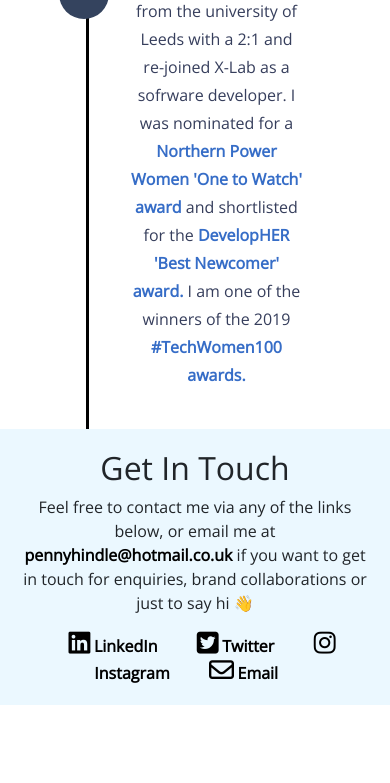
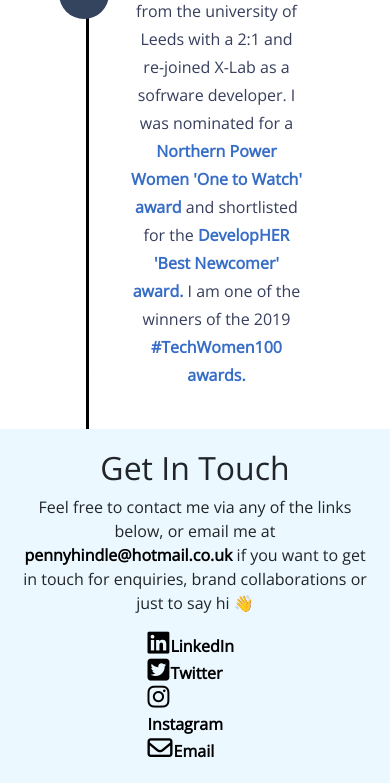
Before and after one commit to pennyhindle/blog, a plain HTML site: page index.html in a window 390 px wide. Shown: the part 1663-2446 px from the top of the page. Before the commit the page ends 2368 px from the top, so only its background shows below. Drawn offline with nearby package versions, Linux system fonts and the light colour scheme.

Commit message:
Fix footer on mobile

```diff
--- a/css/main.css
+++ b/css/main.css
@@ -203,6 +203,7 @@
 
 .footer-socials-button {
   margin: 0 5%;
+  text-align: left;
 
 }
 
@@ -214,8 +215,14 @@
   margin-right: 1%;
 }
 
-@media only screen and (max-width: 768px) {
-
+@media screen and (max-width: 768px) {
+  .footer-socials-button {
+    display: block;
+  }
+  .footer-socials {
+    width: 30%;
+    margin: auto;
+  }
 }
 
 @media screen and (max-width: 990px) {
--- a/index.html
+++ b/index.html
@@ -71,10 +71,13 @@
 
   <h2 class="footer-heading">Get In Touch </h2>
   <p class="footer-paragraph">Feel free to contact me via any of the links below, or email me at <a href="mailto:pennyhindle@hotmail.co.uk">pennyhindle@hotmail.co.uk</a> if you want to get in touch for enquiries, brand collaborations or just to say hi 👋</p>
-  <a class="footer-socials-button" href="https://www.linkedin.com/in/penelopehindle/"><i class="fab fa-linkedin"></i>LinkedIn</a>
-  <a class="footer-socials-button" href="https://twitter.com/PenelopeHindle"><i class="fab fa-twitter-square"></i>Twitter</a>
-  <a class="footer-socials-button" href="https://www.instagram.com/penny_hindle/"><i class="fab fa-instagram"></i>Instagram</a>
-  <a class="footer-socials-button" href="mailto:pennyhindle@hotmail.co.uk"><i class="far fa-envelope"></i>Email</a>
+  <div class="footer-socials">
+    <a class="footer-socials-button" href="https://www.linkedin.com/in/penelopehindle/"><i class="fab fa-linkedin"></i>LinkedIn</a>
+    <a class="footer-socials-button" href="https://twitter.com/PenelopeHindle"><i class="fab fa-twitter-square"></i>Twitter</a>
+    <a class="footer-socials-button" href="https://www.instagram.com/penny_hindle/"><i class="fab fa-instagram"></i>Instagram</a>
+    <a class="footer-socials-button" href="mailto:pennyhindle@hotmail.co.uk"><i class="far fa-envelope"></i>Email</a>
+
+  </div>
 
 
 </div>
```
